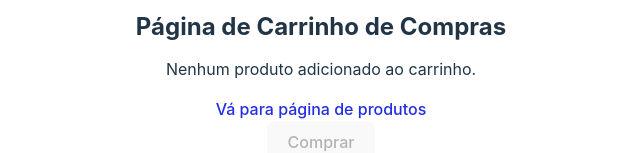
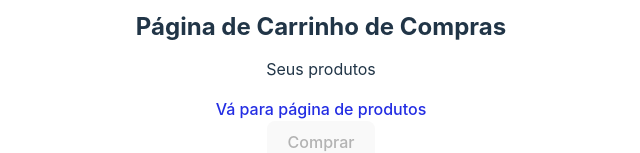
Before and after one commit to guilherme3987/ShopCart, a React (Vite) app in the folder vite-project/: page /checkout in a window 1280 px wide. Shown: the part 391-544 px from the top of the page, without its empty margins (319-959 px from the left). Built offline with nearby package versions, Linux system fonts and the light colour scheme.

Commit message:
Adicionando preço dos produtos na página de produtos e o p na página de checkout

```diff
--- a/vite-project/src/pages/CheckoutPage.jsx
+++ b/vite-project/src/pages/CheckoutPage.jsx
@@ -46,7 +46,7 @@ export default function CheckoutPage() {
                     <h3>Preço: R$ {product.price}</h3>
                 </>
             ) : (
-                <p>Nenhum produto adicionado ao carrinho.</p>
+                <p>Seus produtos</p>
             )}
 
             {cartItems.length === 0 ? (
--- a/vite-project/src/pages/ProductsPage.jsx
+++ b/vite-project/src/pages/ProductsPage.jsx
@@ -59,6 +59,9 @@ export default function ProductsPage() {
                                 <img src={product.image} alt={product.title} className="product-image" />
                             </Link>
                         </div>
+                        <div id='products-price'>
+                            <h3 className='price'>Preço: R$ {product.price}</h3>
+                        </div>
                         <button onClick={() => handleAddToCart(product)} className="add-to-cart">Adicionar ao Carrinho</button>
                     </div>
                 ))}
```
